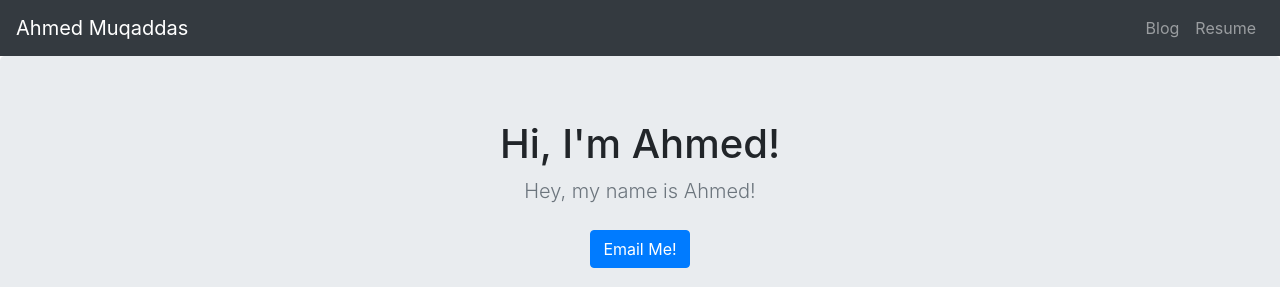
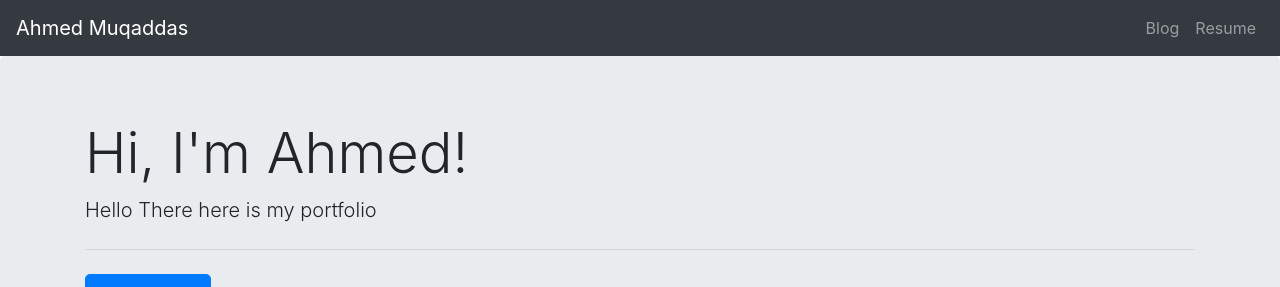
Before and after one commit to ahmedbatty/portfolio, a Django app: page / in a window 1280 px wide. Shown: the top 287 px of the page. Run offline with Django 3.2, Linux system fonts and the light colour scheme; data that the repository does not hold is empty; some libraries are stand-ins or nearby versions.

Commit message:
Changed style

```diff
--- a/jobs/templates/jobs/home.html
+++ b/jobs/templates/jobs/home.html
@@ -3,16 +3,14 @@
 
 {% block main_content %}
     <main role="main">
-        <section class="jumbotron text-center">
+        <div class="jumbotron">
             <div class="container">
-                <h1 class="jumbotron-heading">Hi, I'm Ahmed!</h1>
-                <p class="lead text-muted">Hey, my name is Ahmed!</p>
-                <p>
-                    <a href="#" class="btn btn-primary my-2">Email Me!</a>
-                </p>
-                <img src="{% static '71171326_513978495832104_2678752565436350464_n.jpg' %}" height="300" width="200">
+                <h1 class="display-4">Hi, I'm Ahmed!</h1>
+                <p class="lead">Hello There here is my portfolio</p>
+                <hr class="my-4">
+                <a href="#" class="btn btn-primary btn-lg">Email Me!</a>
             </div>
-        </section>
+        </div>
 
         <div class="album py-5 bg-light">
             <div class="container">
@@ -21,13 +19,6 @@
                     {% for job in jobs.all %}
                         <div class="col-md-4">
                             <div class="card mb-4 shadow-sm">
-                                {#                            <svg class="bd-placeholder-img card-img-top" width="100%" height="225"#}
-                                {#                                 xmlns="http://www.w3.org/2000/svg" preserveAspectRatio="xMidYMid slice"#}
-                                {#                                 focusable="false" role="img" aria-label="Placeholder: Thumbnail"><title>#}
-                                {#                                Placeholder</title>#}
-                                {#                                <rect width="100%" height="100%" fill="#55595c"/>#}
-                                {#                                <text x="50%" y="50%" fill="#eceeef" dy=".3em">Thumbnail</text>#}
-                                {#                            </svg>#}
                                 <img class="card-img-top" src="{{ job.image.url }}" alt="">
                                 <div class="card-body">
                                     <p class="card-text">
--- a/templates/base.html
+++ b/templates/base.html
@@ -11,21 +11,13 @@
     <!-- Bootstrap core CSS -->
     <link rel="stylesheet" href="{% static 'css/bootstrap.min.css' %}" type="text/css">
 
-
     <style>
-        .bd-placeholder-img {
-            font-size: 1.125rem;
-            text-anchor: middle;
-            -webkit-user-select: none;
-            -moz-user-select: none;
-            -ms-user-select: none;
-            user-select: none;
-        }
-
-        @media (min-width: 768px) {
-            .bd-placeholder-img-lg {
-                font-size: 3.5rem;
-            }
+        .footer {
+            position: fixed;
+            bottom: 0;
+            width: 100%;
+            height: 45px;
+            line-height: 45px;
         }
     </style>
 </head>
@@ -40,7 +32,8 @@
             </button>
             <div class="collapse navbar-collapse" id="navbarNavAltMarkup">
                 <div class="navbar-nav ml-auto">
-                    <a class="nav-item nav-link {% if nav_bar_flag == 'blog' %}active{% endif %}" href="{% url 'allblogs' %}">
+                    <a class="nav-item nav-link {% if nav_bar_flag == 'blog' %}active{% endif %}"
+                       href="{% url 'allblogs' %}">
                         Blog
                     </a>
                     <a class="nav-item nav-link" href="{% static 'AhmedMuqaddas-Resume.pdf' %}">Resume</a>
@@ -52,10 +45,14 @@
     {% block main_content %}
     {% endblock %}
 
-    <footer class="text-muted">
-        <div class="container text-center">
-            <p>Copyright Ahmed Muqaddas {% now "Y" %}</p>
-        </div>
+    {#    <footer class="footer mt-auto text-muted fixed-bottom bg-dark">#}
+    {#        <div class="container text-center">#}
+    {#            <p>Copyright Ahmed Muqaddas {% now "Y" %}</p>#}
+    {#        </div>#}
+    {#    </footer>#}
+
+    <footer class="footer text-center text-light bg-dark">
+        <p>Ahmed Muqaddas {% now "Y" %}</p>
     </footer>
 
     <script src="{% static 'js/jquery-3.4.1.min.js' %}"></script>
```
